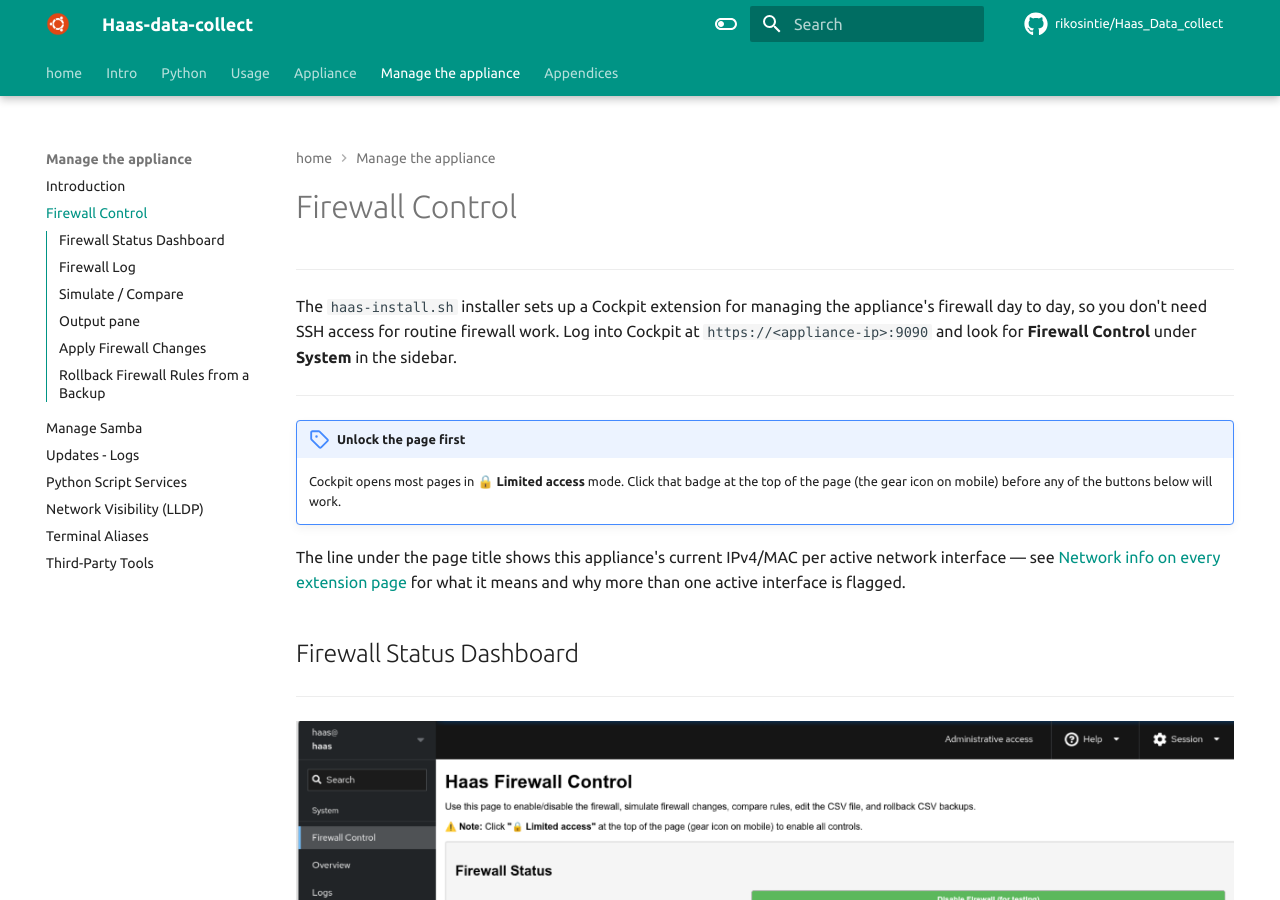
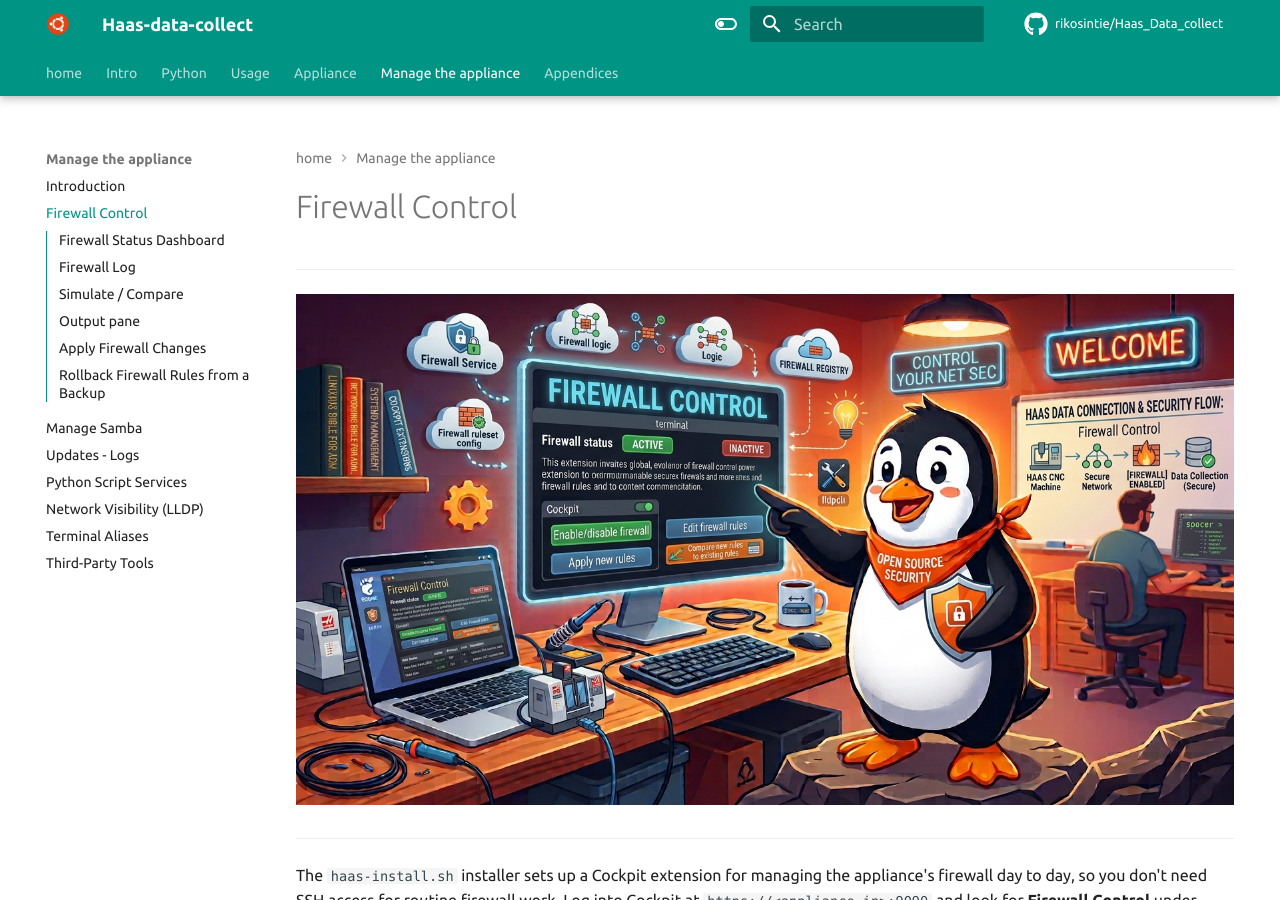
Before and after one commit to rikosintie/Haas_Data_collect, an MkDocs documentation site: the page built from docs/manage_the_appliance/firewall.md, in a window 1280 px wide and 900 px high. Built offline with MkDocs 1.6.1 and Material for MkDocs 9.7.7, drawn with Linux system fonts in a browser that asks for light colours; some web fonts are replaced; comment, search, counter and statistics services are not loaded.

Commit message:
Git Title: firewall.md: added title image

```diff
--- a/docs/manage_the_appliance/firewall.md
+++ b/docs/manage_the_appliance/firewall.md
@@ -1,4 +1,8 @@
 # Firewall Control
+
+----------------------------------------------------------------
+
+![screenshot](./img/tux-firewall.jpg)
 
 ----------------------------------------------------------------
 
```
Also changed, not shown: docs/manage_the_appliance/img/tux-firewall.jpg (added), docs/manage_the_appliance/img/tux-third-party.jpg (added).
